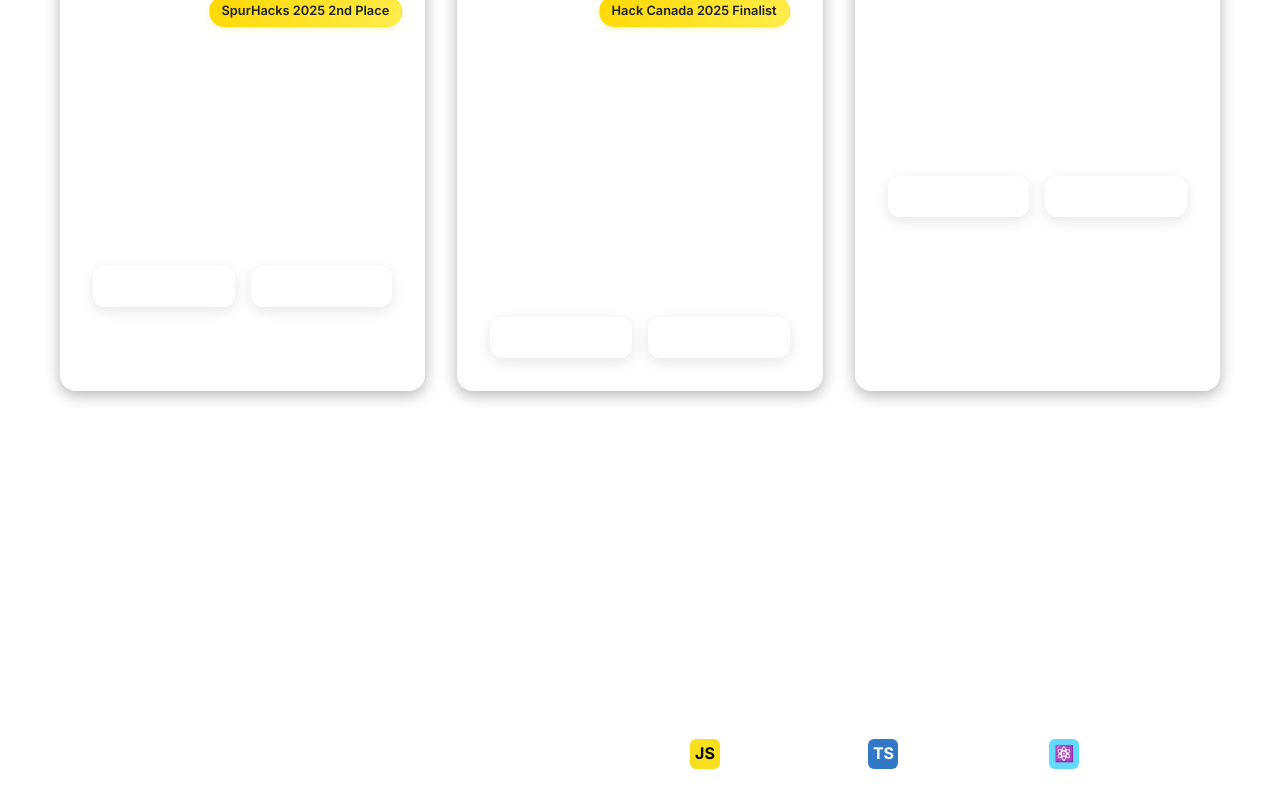
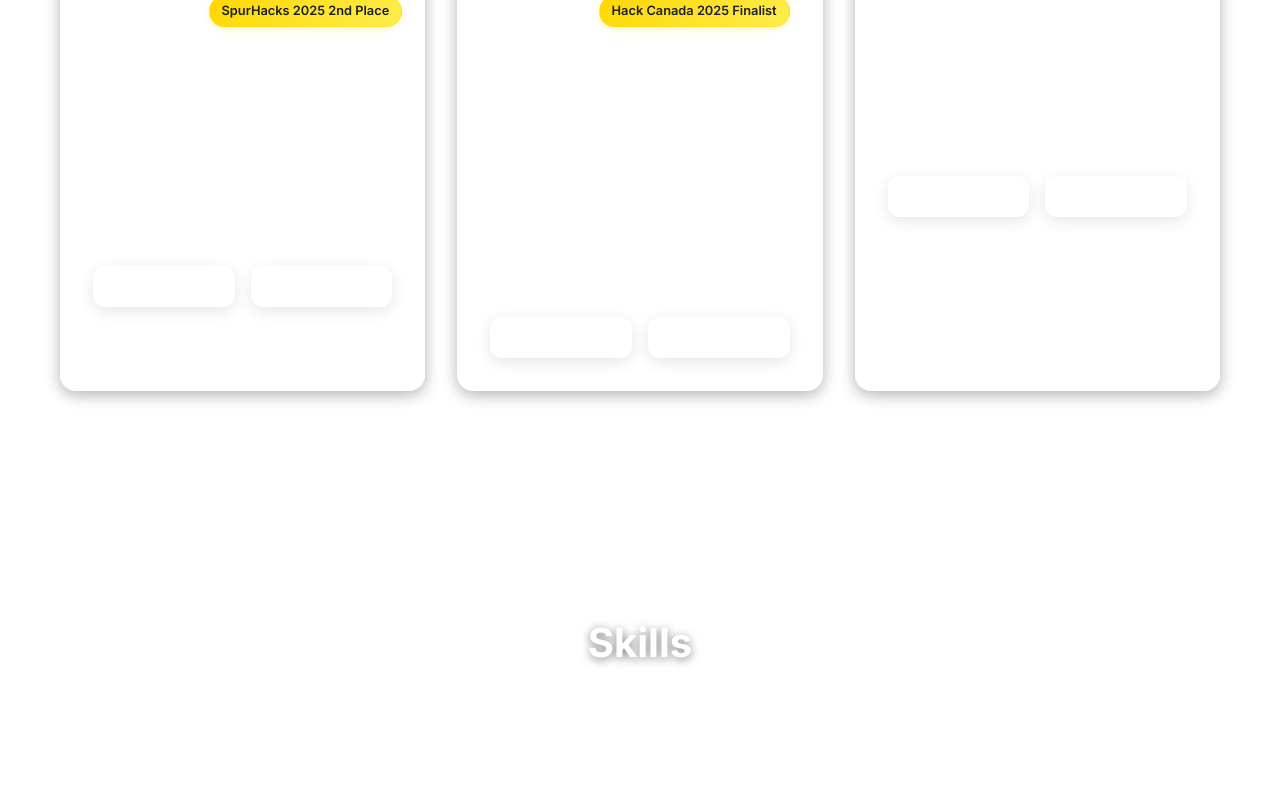
Before and after one commit to SeBalderrama/SeBalderrama.github.io, a React (Vite) app: page / in a window 1280 px wide. Shown: the part 2000-2795 px from the top of the page. Built offline with nearby package versions, Linux system fonts and the light colour scheme.

Commit message:
skills title

```diff
--- a/src/components/SkillsSection.tsx
+++ b/src/components/SkillsSection.tsx
@@ -44,6 +44,7 @@
     <section id="skills" className="skills-section">
       <div className="container">
         <div className="skills-header">
+          <h2 className="section-title">Skills</h2>
           <ScrollFloat containerClassName="skills-title">
             <span className="title-icon">*</span> MY STACK
           </ScrollFloat>
```
